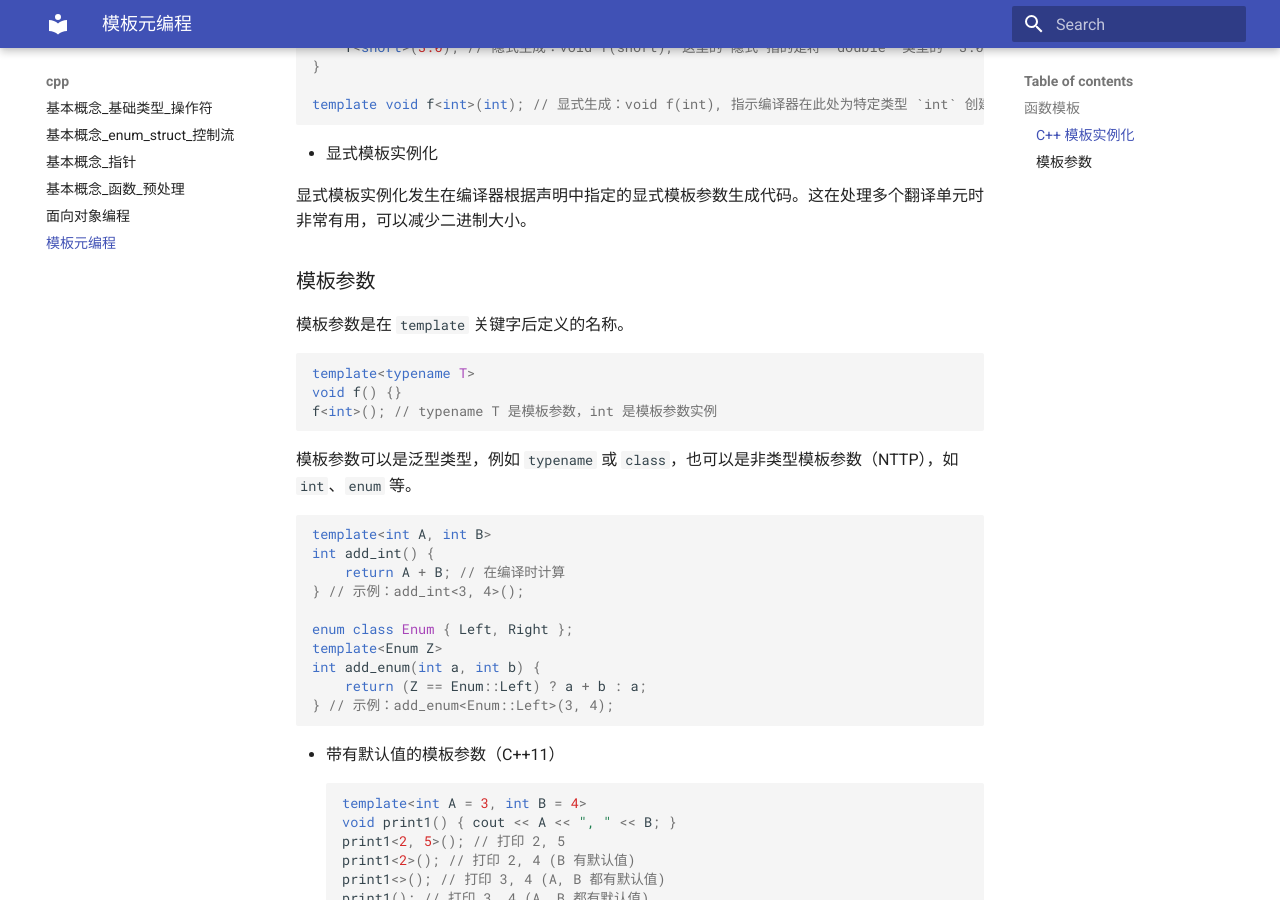
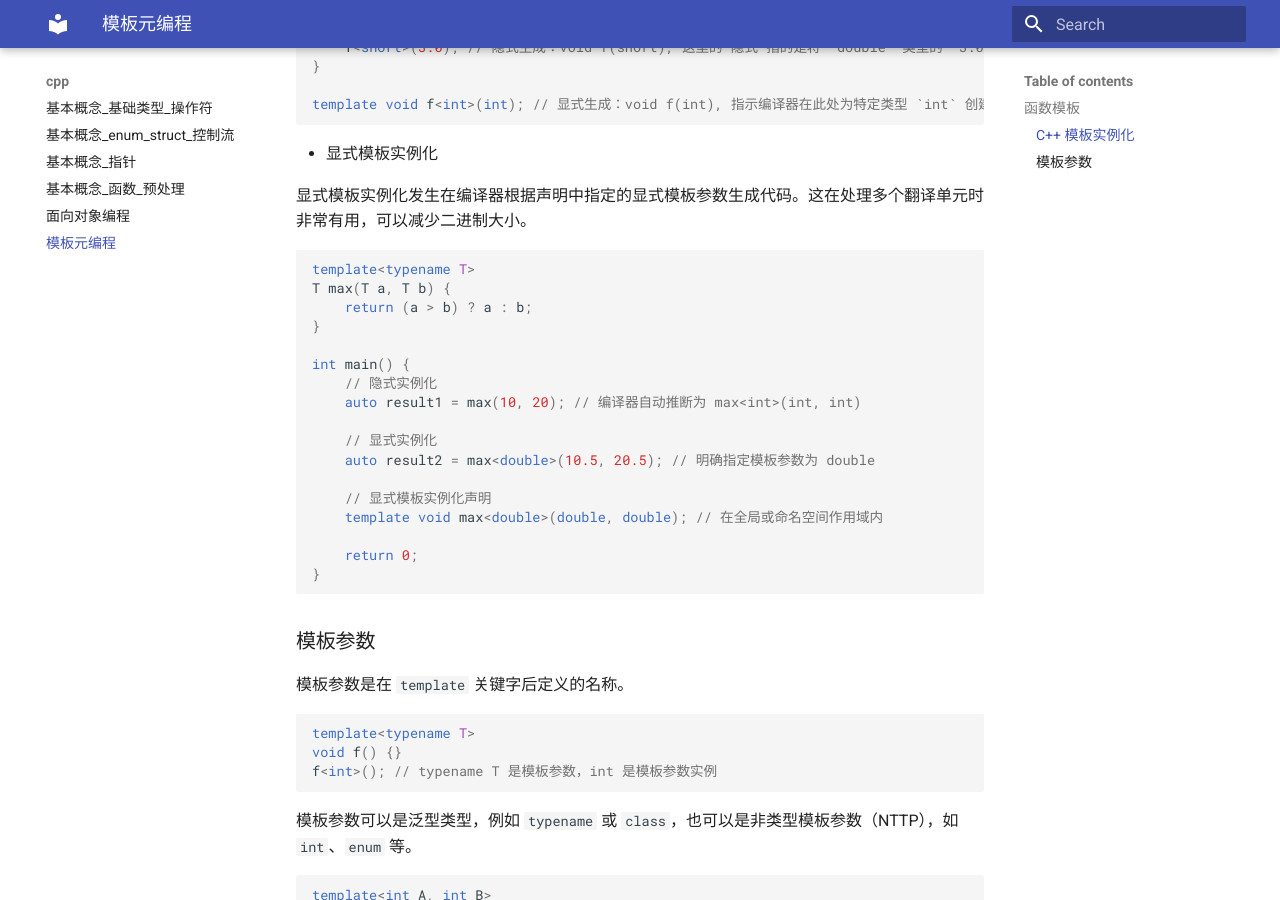
Before and after one commit to ymma98/technotes, an MkDocs documentation site: the page built from docs/cpp/模板元编程.md, in a window 1280 px wide and 900 px high, scrolled down 1423 px. Built offline with MkDocs 1.6.1 and Material for MkDocs 9.7.7, drawn with Linux system fonts in a browser that asks for light colours.

Commit message:
docs/cpp/模板元编程.md updated from https://stackedit.cn/

````diff
--- a/docs/cpp/模板元编程.md
+++ b/docs/cpp/模板元编程.md
@@ -74,6 +74,26 @@ template void f<int>(int); // 显式生成：void f(int), 指示编译器在此
 
 显式模板实例化发生在编译器根据声明中指定的显式模板参数生成代码。这在处理多个翻译单元时非常有用，可以减少二进制大小。
 
+```cpp
+template<typename T>
+T max(T a, T b) {
+    return (a > b) ? a : b;
+}
+
+int main() {
+    // 隐式实例化
+    auto result1 = max(10, 20); // 编译器自动推断为 max<int>(int, int)
+
+    // 显式实例化
+    auto result2 = max<double>(10.5, 20.5); // 明确指定模板参数为 double
+
+    // 显式模板实例化声明
+    template void max<double>(double, double); // 在全局或命名空间作用域内
+
+    return 0;
+}
+```
+
 
 
 ### 模板参数
````
Also changed, not shown: other parts of docs/cpp/模板元编程.md (+2 -2 lines).
